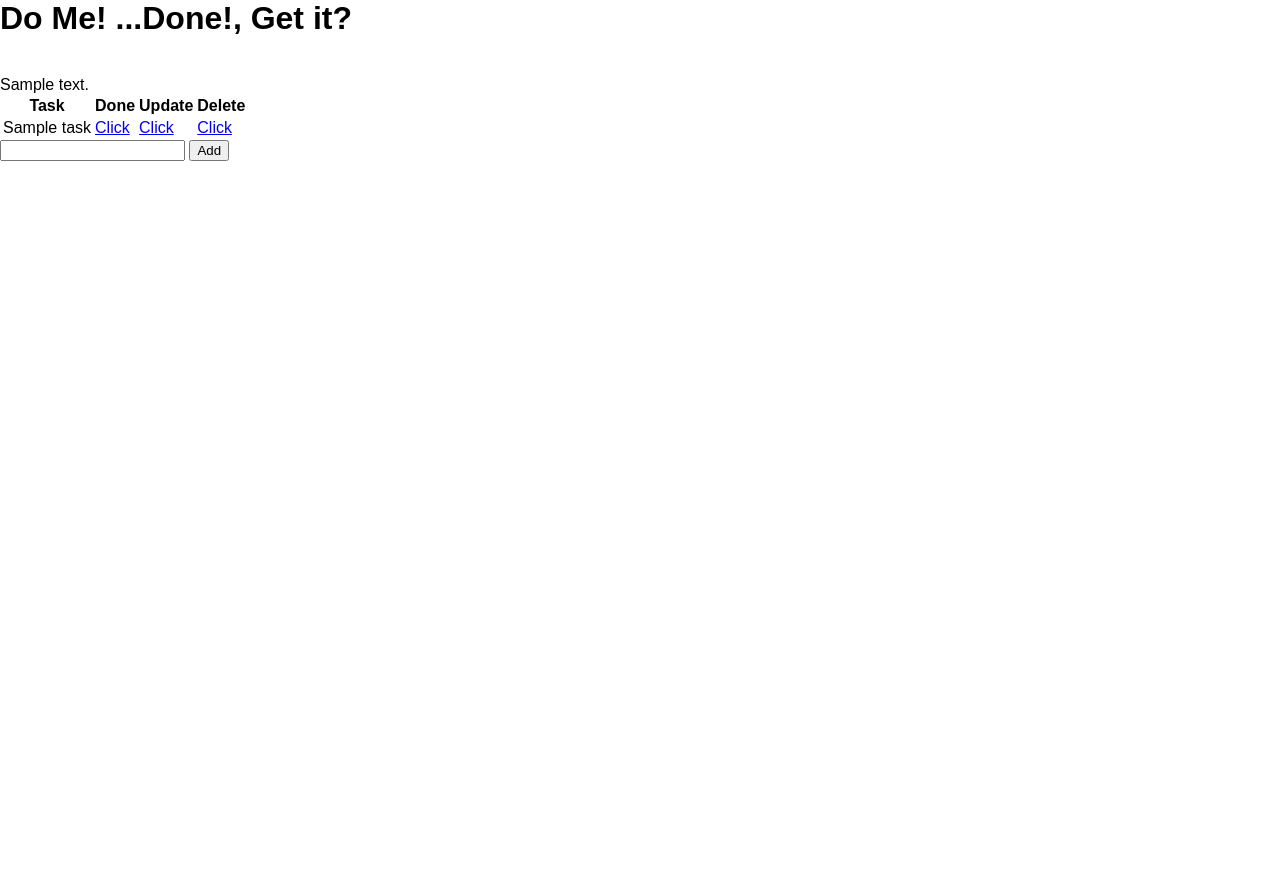
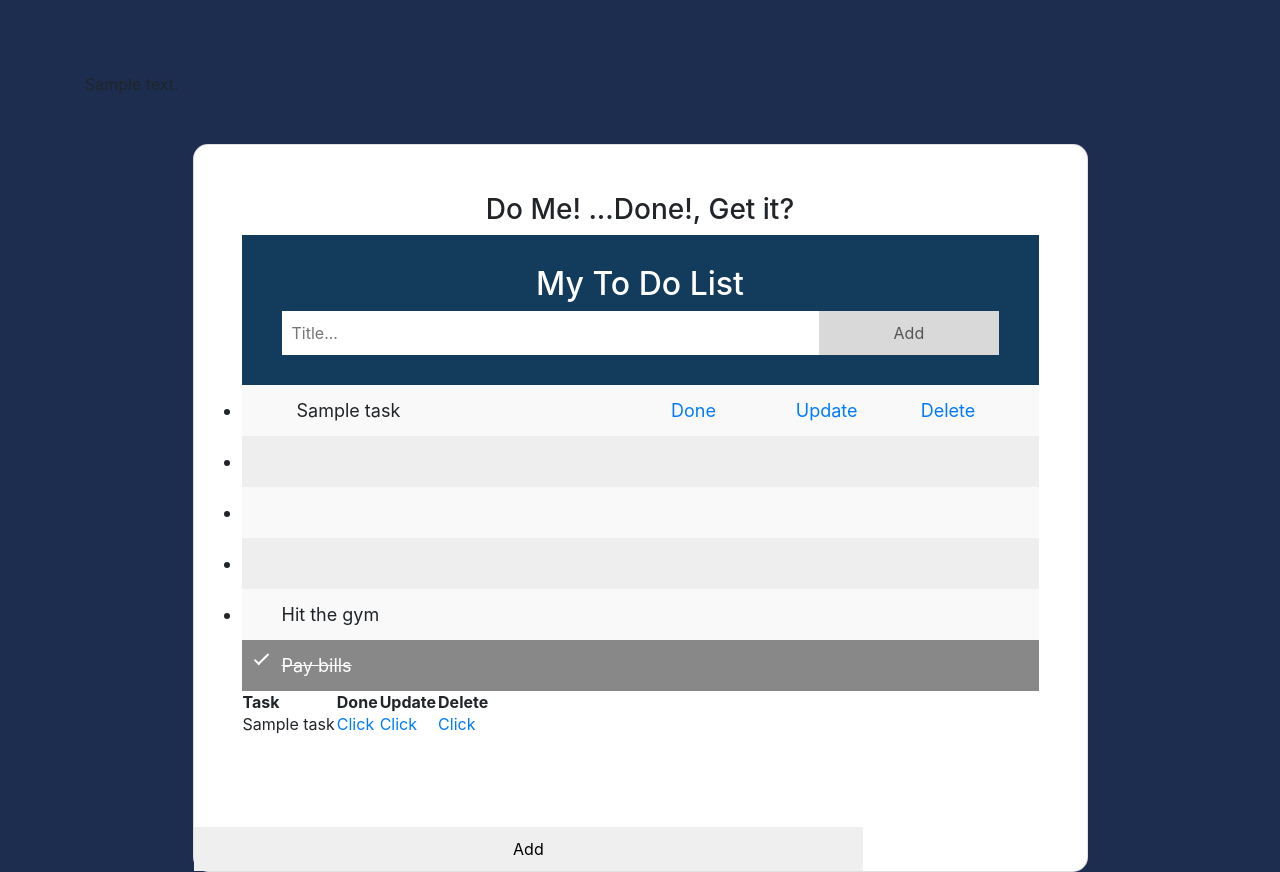
Before and after one commit to Omarabdul3ziz/dome, a Flask app: template templates/index.html in a window 1280 px wide. Before the commit the page ends 161 px from the top, so only its background shows below. Run offline with Flask 2, Linux system fonts and the light colour scheme; the template is opened without the code that fills it: most values are stand-ins (such as "Sample title", 1, 10 or a date in 2020); some libraries are stand-ins or nearby versions.

Commit message:
unfinished styles

```diff
--- a/static/css/main.css
+++ b/static/css/main.css
@@ -1,4 +1,114 @@
-body {
+/* Include the padding and border in an element's total width and height */
+* {
+    box-sizing: border-box;
+  }
+
+  /* Remove margins and padding from the list */
+  ul {
     margin: 0;
-    font-family: sans-serif;
-}
+    padding: 0;
+  }
+
+  /* Style the list items */
+  ul li {
+    cursor: pointer;
+    position: relative;
+    padding: 12px 8px 12px 40px;
+    background: #eee;
+    font-size: 18px;
+    transition: 0.2s;
+
+    /* make the list items unselectable */
+    -webkit-user-select: none;
+    -moz-user-select: none;
+    -ms-user-select: none;
+    user-select: none;
+  }
+
+  /* Set all odd list items to a different color (zebra-stripes) */
+  ul li:nth-child(odd) {
+    background: #f9f9f9;
+  }
+
+  /* Darker background-color on hover */
+  ul li:hover {
+    background: #ddd;
+  }
+
+  /* When clicked on, add a background color and strike out text */
+  ul li.checked {
+    background: #888;
+    color: #fff;
+    text-decoration: line-through;
+  }
+
+  /* Add a "checked" mark when clicked on */
+  ul li.checked::before {
+    content: '';
+    position: absolute;
+    border-color: #fff;
+    border-style: solid;
+    border-width: 0 2px 2px 0;
+    top: 10px;
+    left: 16px;
+    transform: rotate(45deg);
+    height: 15px;
+    width: 7px;
+  }
+
+  /* Style the close button */
+  .close {
+    position: absolute;
+    right: 0;
+    top: 0;
+    padding: 12px 16px 12px 16px;
+  }
+
+  .close:hover {
+    background-color: #133B5C;
+    color: white;
+  }
+
+  /* Style the header */
+  .header {
+    background-color: #133B5C;
+    padding: 30px 40px;
+    color: white;
+    text-align: center;
+  }
+
+  /* Clear floats after the header */
+  .header:after {
+    content: "";
+    display: table;
+    clear: both;
+  }
+
+  /* Style the input */
+  input {
+    margin: 0;
+    border: none;
+    border-radius: 0;
+    width: 75%;
+    padding: 10px;
+    float: left;
+    font-size: 16px;
+  }
+
+  /* Style the "Add" button */
+  .addBtn {
+    padding: 10px;
+    width: 25%;
+    background: #d9d9d9;
+    color: #555;
+    float: left;
+    text-align: center;
+    font-size: 16px;
+    cursor: pointer;
+    transition: 0.3s;
+    border-radius: 0;
+  }
+
+  .addBtn:hover {
+    background-color: #bbb;
+  }
--- a/templates/base.html
+++ b/templates/base.html
@@ -1,17 +1,30 @@
 <html>
     <head>
+        <link rel="stylesheet" href="https://stackpath.bootstrapcdn.com/bootstrap/4.3.1/css/bootstrap.min.css" integrity="sha384-ggOyR0iXCbMQv3Xipma34MD+dH/1fQ784/j6cY/iJTQUOhcWr7x9JvoRxT2MZw1T" crossorigin="anonymous">
+
         <link rel="stylesheet" href="{{ url_for('static', filename='css/main.css') }}">
     </head>
 
-    <body>
+    <body style="background-color: #1D2D50;">
+            <div class="container py-5 h-100">
 
-        <h1>
-            Do Me! ...Done!, Get it?
-        </h1>
-        <br>
-{{content}}
-        {% block content %}
 
-        {% endblock %}
+
+                        <br>
+                        {{content}}
+                        {% block content %}
+                        {% endblock %}
+                    </div>
+
+                </div>
+
+            </div>
+
+        </div>
+
+    </div>
+
+</section>
+
     </body>
 </html>
--- a/templates/index.html
+++ b/templates/index.html
@@ -1,10 +1,77 @@
 {% extends 'base.html' %}
 
 {% block content %}
+
 {% if context|length < 1 %}
-<h3> Nothing here, add new task. </h3>
+
+    <h3> Nothing here, add new task. </h3>
+
 {% else %}
+
 <div class="content">
+        <div class="container py-5 h-100">
+          <div class="row d-flex justify-content-center align-items-center h-100">
+            <div class="col col-xl-10">
+
+              <div class="card" style="border-radius: 15px;">
+                <div class="card-body p-5 " background="#FCDAB7">
+
+                  <h3 class="text-center">
+                    Do Me! ...Done!, Get it?
+                </h3>
+                <div id="myDIV" class="header">
+                    <h2>My To Do List</h2>
+                    <input type="text" id="myInput" placeholder="Title...">
+                    <span onclick="newElement()" class="addBtn">Add</span>
+                  </div>
+
+                  <ul id="myUL">
+
+        {% for task in context %}
+        <tr>
+            <li>
+                <div class="container">
+                    <div class="row">
+                      <div class="col-6">
+                        {{ task.name }}
+                      </div>
+                      <div class="col-2">
+
+                    <a href="/delete/{{ task._id }}">
+                        Done
+                    </a>
+                      </div>
+                      <div class="col-2">
+                        <a href="/update/{{ task._id }}">
+                            Update
+                        </a>
+                      </div>
+                      <div class="col-2">
+                        <a href="/delete/{{ task._id }}">
+                            Delete
+                        </a>
+                      </div>
+                    </div>
+
+
+                  </div>
+                <li>
+                </li>
+                <li>
+
+                </li>
+                <li>
+
+                </li>
+            </li>
+
+        </tr>
+        {% endfor %}
+                    <li>Hit the gym</li>
+                    <li class="checked">Pay bills</li>
+
+                  </ul>
+
     <table>
         <tr>
             <th>Task</th>
```
